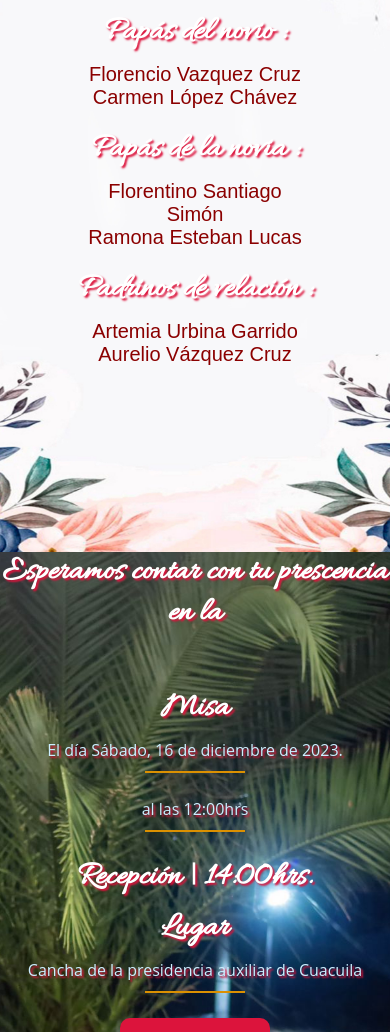
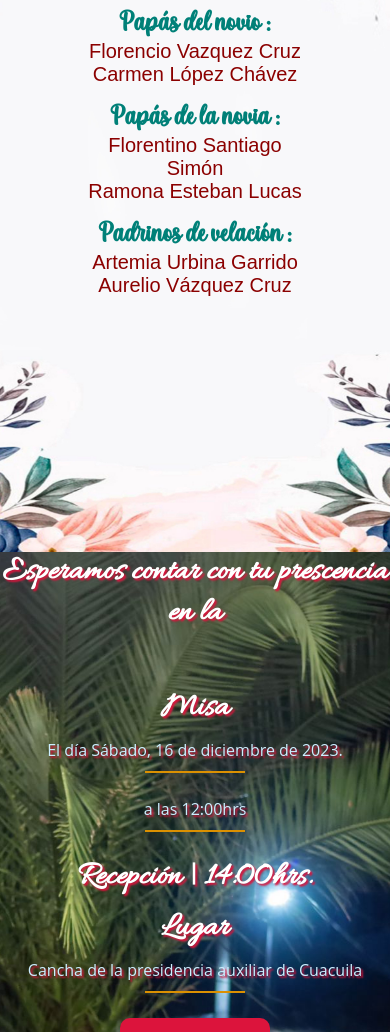
Before and after one commit to FotoyVideoIntermedia/Mariana-Emilio.github.io, a plain HTML site: page index.html in a window 390 px wide. Shown: the part 2780-3812 px from the top of the page. Drawn offline with Linux system fonts and the light colour scheme; a web font is replaced by a local one.

Commit message:
cabios
letras verdes

```diff
--- a/estilos.css
+++ b/estilos.css
@@ -622,6 +622,7 @@ footer p{
                 justify-content: center;
                 text-align: center;
               }
+            }
 
 @media screen and (max-width: 500px){
   :root{
@@ -749,6 +750,8 @@ footer p{
     .about{
       background: url(img/img2.jpg);
       background-repeat: no-repeat;
+      background-attachment: fixed;
+      -webkit-background-attachment: fixed;
       -webkit-background-repeat: no-repeat;
       background-position: initial;
       -webkit-background-position: initial;
@@ -804,6 +807,12 @@ footer p{
           justify-content: center;
           text-align: center;
         }
+        .titulos-datos{
+         font-family: 'josephsophia' !important;
+          font-size: 30px !important;
+          color: #008078 !important;
+          text-shadow: 2px2px 2px #00ffff !important;
+        }
 
 }
 a.linkmaps{
@@ -820,8 +829,7 @@ a.linkmaps{
   text-decoration: none;
   display: block;
 }
-.google-maps
-{
+.google-maps{
   width: 90%;
   height: 500px;
   max-height: 500px;
--- a/index.html
+++ b/index.html
@@ -63,23 +63,23 @@
             </div>
 <div class="invitados">
   <section class="familia">
-    <h2>Papás del novio :</h2>
+    <h4 class="titulos-datos">Papás del novio :</h4>
     <p>Florencio Vazquez Cruz </p>
     <p>Carmen López Chávez</p>
   </section>
   <section class="familia">
-    <h2>Papás de la novia :</h2>
+    <h4 class="titulos-datos">Papás de la novia :</h4>
     <p>Florentino Santiago Simón </p>
     <p>Ramona Esteban Lucas</p>
   </section>
   <section class="familia">
-    <h2>Padrinos de velación :</h2>
+    <h4 class="titulos-datos">Padrinos de velación :</h4>
     <p>Artemia Urbina Garrido</p>
     <p>Aurelio Vázquez Cruz</p>
   </section>
 </div>
 
-        </section>
+</section>
     </main>
     <footer id="maps">
             <div class="contenedor-pie">
@@ -88,7 +88,7 @@
             <br>
             <h2 class="titulos-uno">Misa</h2>
             <p class="after">El día Sábado, 16 de diciembre de 2023.</p>
-                <p class="after"> al las
+                <p class="after"> a las
                     12:00hrs  </p>
 
         <h2 class="titulos-uno">   Recepción | 14:00hrs. </h2>
```
